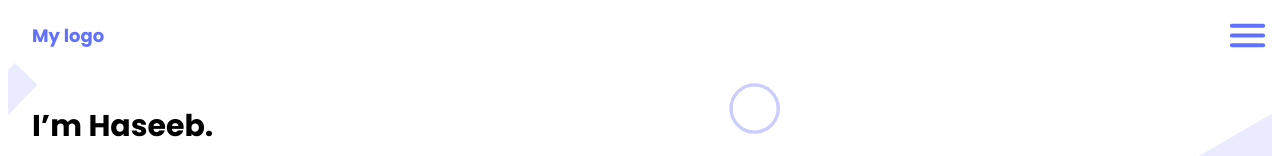
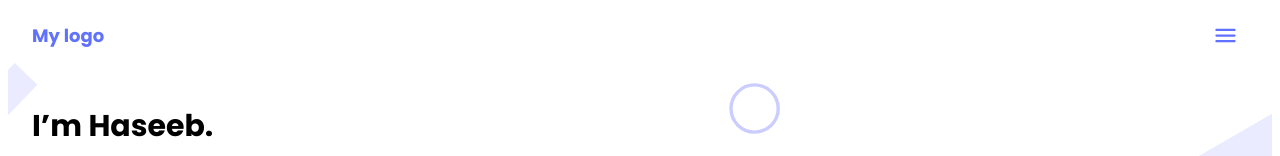
Before and after one commit to haseebt456/Portfolio-project, a website: page index.html in a window 1280 px wide. Shown: the top 156 px of the page. Drawn offline with Linux system fonts and the light colour scheme.

Commit message:
Fix linters errors

```diff
--- a/style.css
+++ b/style.css
@@ -5,10 +5,12 @@ display: flex;
   padding: 4px 24px 4px 12px;
   justify-content: space-between;
 }
+
 .logo {
   display: flex;
   padding: 10px 12px;
   align-items: center;
+
   div {
     color: rgba(96, 112, 255, 1);
     font-family: 'Poppins', sans-serif;
@@ -16,23 +18,27 @@ div {
     font-weight: 700;
   }
 }
+
 .menu {
   display: flex;
-padding: 10xp 12xp;
+  padding: 10px 12px;
 }
+
 .headline {
   display: flex;
   flex-direction: column;
   padding: 41px 24px;
-    background-image: url(./images/header-shapes\ mobile.svg );
+  background-image: url(./images/header-shapes\ mobile.svg);
   background-size: cover;
 }
+
 .primary-text {
   font-family: 'Poppins', sans-serif;
   display: flex;
   font-size: 30px;
   font-weight: 700;
 }
+
 .primary-text2 {
   display: flex;
   font-size: 16px;
@@ -40,12 +46,14 @@ padding: 10xp 12xp;
   width: 100%;
   flex-wrap: wrap;
 }
+
 .social-media {
   font-family: 'Poppins', sans-serif;
   font-size: 16px;
   font-weight: 500;
-    color:rgba(127, 140, 255, 1);
+  color: rgba(127, 140, 255, 1);
 }
+
 .social-media-icons {
   width: 170.167px;
   height: 20px;
```
Lines whose indentation alone changed are shown as unchanged.
